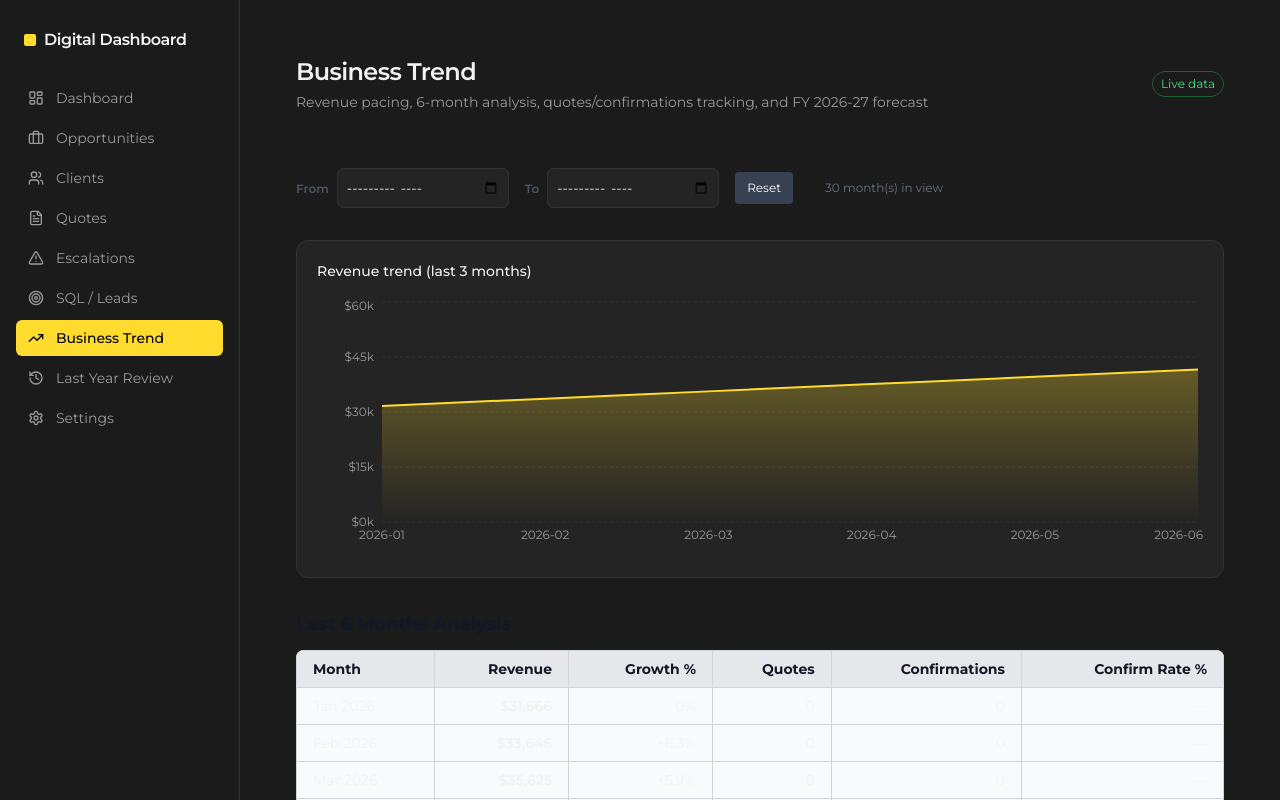
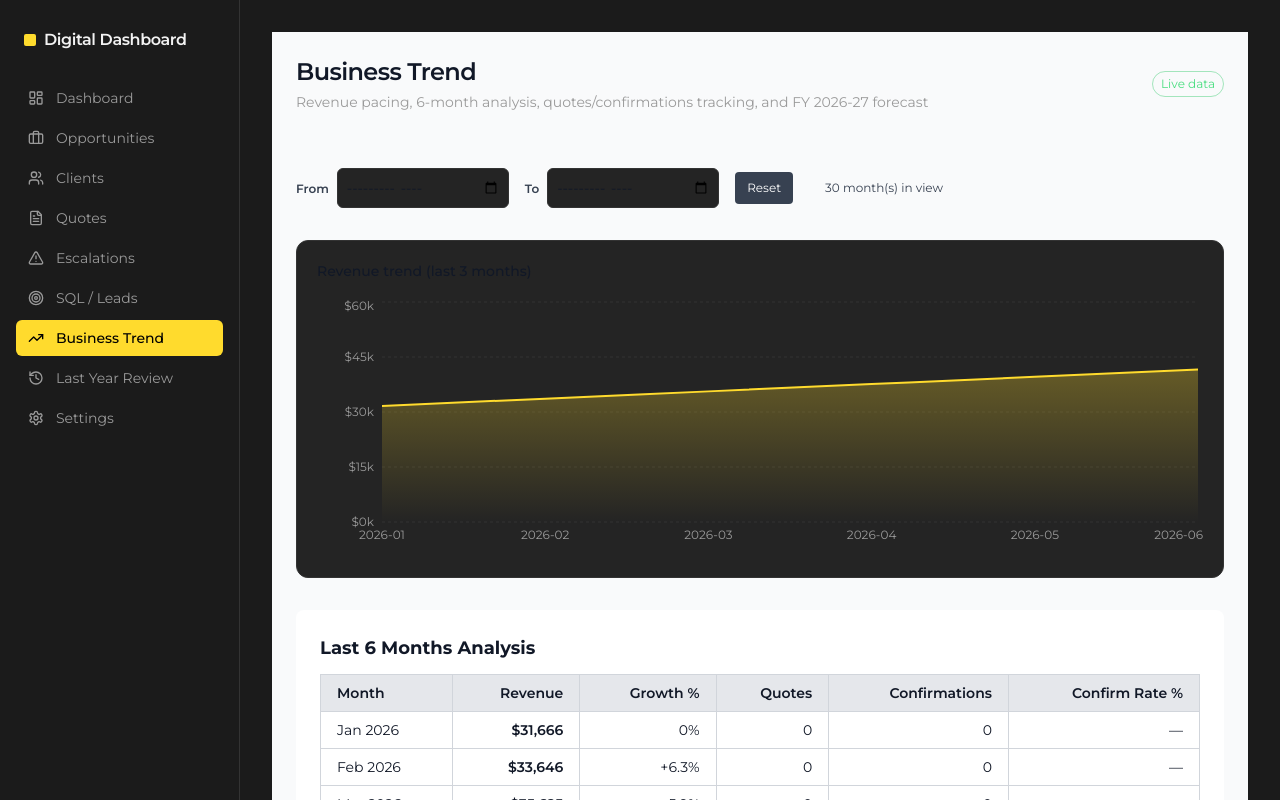
Before and after one commit to rahulkaushal21/Dashboard_2026_Digital, a Next.js app: page /business-trend in a window 1280 px wide. Built offline with nearby package versions, Linux system fonts and the light colour scheme; no server answers; the database is empty.

Commit message:
Update page.tsx

```diff
--- a/app/business-trend/page.tsx
+++ b/app/business-trend/page.tsx
@@ -6,16 +6,15 @@ import RevenueChart from '@/components/RevenueChart'
 import { getRevenue, getQuotes, getConversions, getBookingsFull, type RevenueRow, type Quote, type QuoteConversion, type BookingRow } from '@/lib/supabase'
 import { fmtUsd } from '@/lib/metrics'
 
-const selCls = 'bg-mav-panel border border-mav-line rounded-md px-2 py-2 text-sm outline-none focus:border-mav-yellow'
+const selCls = 'bg-mav-panel border border-mav-line rounded-md px-2 py-2 text-sm outline-none focus:border-mav-yellow text-gray-900'
 const ym = (s?: string) => (s || '').slice(0, 7)
 const SHORT = ['', 'Jan', 'Feb', 'Mar', 'Apr', 'May', 'Jun', 'Jul', 'Aug', 'Sep', 'Oct', 'Nov', 'Dec']
 const monLabel = (y?: string) => { const p = (y || '').split('-'); return p.length >= 2 ? `${SHORT[+p[1]]} ${p[0]}` : (y || '') }
 
-// Convert revenue rows to month+year keyed data, preserving month-year for accurate filtering
 function revenueByMonthYear(rows: RevenueRow[]) {
   const m: Record<string, number> = {}
   rows.forEach(r => {
-    const monthKey = ym(r.month)  // Extract YYYY-MM from the date
+    const monthKey = ym(r.month)
     m[monthKey] = (m[monthKey] || 0) + (r.amount_usd || 0)
   })
   return Object.keys(m).sort().map(month => ({
@@ -25,7 +24,6 @@ function revenueByMonthYear(rows: RevenueRow[]) {
   }))
 }
 
-// Get months in FY 2026-27 (April 2026 to March 2027)
 function getFY26Months(): string[] {
   const months: string[] = []
   for (let year = 2026; year <= 2027; year++) {
@@ -38,14 +36,12 @@ function getFY26Months(): string[] {
   return months
 }
 
-// Check if a month is in FY 2026-27
 function isInFY26(monthStr?: string): boolean {
   if (!monthStr) return false
   const fy26Months = getFY26Months()
   return fy26Months.includes(monthStr)
 }
 
-// Convert bookings to quote-like data for fallback display
 function bookingsToQuotes(bookings: BookingRow[]): Quote[] {
   return bookings.map((b, idx) => ({
     id: 100000 + (b.id || idx),
@@ -87,7 +83,6 @@ export default function BusinessTrendPage() {
     })()
   }, [])
 
-  // Last 6 months: identify latest month, go back 6, show all data in range
   const last6Mo = useMemo(() => {
     const byMonth = revenueByMonthYear(revenue)
     if (byMonth.length === 0) return []
@@ -113,7 +108,6 @@ export default function BusinessTrendPage() {
     })
   }, [revenue])
 
-  // FY 2026-27 analysis: Apr 2026 - Mar 2027
   const fy26Analysis = useMemo(() => {
     const fy26Months = getFY26Months()
     const fy26Rev = revenueByMonthYear(revenue).filter(r => isInFY26(ym(r.month)))
@@ -139,7 +133,6 @@ export default function BusinessTrendPage() {
     }
   }, [revenue])
 
-  // Quotes and confirmations: last 6 months
   const quotesAnalysis = useMemo(() => {
     const lastMonthStr = last6Mo.length > 0 ? ym(last6Mo[last6Mo.length - 1].month) : ''
     const sixMonthsAgo = lastMonthStr
@@ -164,46 +157,43 @@ export default function BusinessTrendPage() {
     }
   }, [quotes, last6Mo])
 
-  if (loading) return <div className="p-6">Loading business trend data...</div>
+  if (loading) return <div className="p-6 text-gray-900">Loading business trend data...</div>
 
   return (
-    <main className="flex flex-col gap-8 p-6">
+    <main className="flex flex-col gap-8 p-6 text-gray-900 bg-gray-50">
       <Header title="Business Trend" subtitle="Revenue pacing, 6-month analysis, quotes/confirmations tracking, and FY 2026-27 forecast" />
 
-      {/* Date range selector for manual exploration */}
-      <div className="flex gap-4 items-center">
+      <div className="flex gap-4 items-center text-gray-900">
         <label>
-          <span className="text-xs font-semibold text-gray-600 mr-2">From</span>
+          <span className="text-xs font-semibold text-gray-700 mr-2">From</span>
           <input type="month" value={fromMonth} onChange={e => setFromMonth(e.target.value)} className={selCls} />
         </label>
         <label>
-          <span className="text-xs font-semibold text-gray-600 mr-2">To</span>
+          <span className="text-xs font-semibold text-gray-700 mr-2">To</span>
           <input type="month" value={toMonth} onChange={e => setToMonth(e.target.value)} className={selCls} />
         </label>
         <button onClick={() => { setFromMonth(''); setToMonth('') }} className="text-xs px-3 py-2 bg-gray-700 text-white rounded hover:bg-gray-600">
           Reset
         </button>
-        <span className="text-xs text-gray-500 ml-4">
+        <span className="text-xs text-gray-700 ml-4">
           {revenue.length} month(s) in view
         </span>
       </div>
 
-      {/* Revenue trend chart */}
       <RevenueChart data={revenueByMonthYear(revenue)} from={fromMonth} to={toMonth} />
 
-      {/* Last 6 months analysis table */}
-      <div>
+      <div className="bg-white rounded-lg p-6">
         <h3 className="text-lg font-bold text-gray-900 mb-3">Last 6 Months Analysis</h3>
         <div className="overflow-x-auto">
-          <table className="w-full border-collapse text-sm bg-gray-50 rounded-lg overflow-hidden">
+          <table className="w-full border-collapse text-sm">
             <thead>
-              <tr className="bg-gray-200 text-gray-900">
-                <th className="border border-gray-300 px-4 py-2 text-left">Month</th>
-                <th className="border border-gray-300 px-4 py-2 text-right">Revenue</th>
-                <th className="border border-gray-300 px-4 py-2 text-right">Growth %</th>
-                <th className="border border-gray-300 px-4 py-2 text-right">Quotes</th>
-                <th className="border border-gray-300 px-4 py-2 text-right">Confirmations</th>
-                <th className="border border-gray-300 px-4 py-2 text-right">Confirm Rate %</th>
+              <tr className="bg-gray-200">
+                <th className="border border-gray-300 px-4 py-2 text-left text-gray-900 font-semibold">Month</th>
+                <th className="border border-gray-300 px-4 py-2 text-right text-gray-900 font-semibold">Revenue</th>
+                <th className="border border-gray-300 px-4 py-2 text-right text-gray-900 font-semibold">Growth %</th>
+                <th className="border border-gray-300 px-4 py-2 text-right text-gray-900 font-semibold">Quotes</th>
+                <th className="border border-gray-300 px-4 py-2 text-right text-gray-900 font-semibold">Confirmations</th>
+                <th className="border border-gray-300 px-4 py-2 text-right text-gray-900 font-semibold">Confirm Rate %</th>
               </tr>
             </thead>
             <tbody>
@@ -211,18 +201,18 @@ export default function BusinessTrendPage() {
                 const prev = idx > 0 ? last6Mo[idx - 1].revenue : item.revenue
                 const growth = prev > 0 ? Math.round(((item.revenue - prev) / prev) * 1000) / 10 : 0
                 return (
-                  <tr key={item.month} className="hover:bg-gray-100">
-                    <td className="border border-gray-300 px-4 py-2">{item.monthLabel}</td>
-                    <td className="border border-gray-300 px-4 py-2 text-right font-semibold">{fmtUsd(item.revenue)}</td>
-                    <td className="border border-gray-300 px-4 py-2 text-right">{growth > 0 ? '+' : ''}{growth}%</td>
-                    <td className="border border-gray-300 px-4 py-2 text-right">0</td>
-                    <td className="border border-gray-300 px-4 py-2 text-right">0</td>
-                    <td className="border border-gray-300 px-4 py-2 text-right">—</td>
+                  <tr key={item.month} className="hover:bg-gray-100 border-b border-gray-200">
+                    <td className="border border-gray-300 px-4 py-2 text-gray-900">{item.monthLabel}</td>
+                    <td className="border border-gray-300 px-4 py-2 text-right font-semibold text-gray-900">{fmtUsd(item.revenue)}</td>
+                    <td className="border border-gray-300 px-4 py-2 text-right text-gray-900">{growth > 0 ? '+' : ''}{growth}%</td>
+                    <td className="border border-gray-300 px-4 py-2 text-right text-gray-900">0</td>
+                    <td className="border border-gray-300 px-4 py-2 text-right text-gray-900">0</td>
+                    <td className="border border-gray-300 px-4 py-2 text-right text-gray-900">—</td>
                   </tr>
                 )
               }) : (
                 <tr>
-                  <td colSpan={6} className="border border-gray-300 px-4 py-2 text-center text-gray-500">No data available</td>
+                  <td colSpan={6} className="border border-gray-300 px-4 py-2 text-center text-gray-600">No data available</td>
                 </tr>
               )}
             </tbody>
@@ -230,18 +220,16 @@ export default function BusinessTrendPage() {
         </div>
       </div>
 
-      {/* FY 2026-27 Forecast section */}
       <div className="bg-white border border-gray-300 rounded-lg p-6">
         <h3 className="text-lg font-bold text-gray-900 mb-4">FY 2026-27 Forecast (Apr 2026 - Mar 2027)</h3>
 
-        <div className="mb-4 text-xs text-gray-600 space-y-1">
-          <p><strong>Financial Year Definition:</strong> April 2026 to March 2027 (12 months)</p>
-          <p><strong>Target:</strong> $3.5M total revenue</p>
-          <p><strong>Avg Monthly Revenue:</strong> Based on completed months in FY 2026-27</p>
-          <p><strong>Projected Total:</strong> (Actual revenue to date) + (Average monthly × remaining months)</p>
+        <div className="mb-4 text-xs text-gray-700 space-y-1">
+          <p><strong className="text-gray-900">Financial Year Definition:</strong> April 2026 to March 2027 (12 months)</p>
+          <p><strong className="text-gray-900">Target:</strong> $3.5M total revenue</p>
+          <p><strong className="text-gray-900">Avg Monthly Revenue:</strong> Based on completed months in FY 2026-27</p>
+          <p><strong className="text-gray-900">Projected Total:</strong> (Actual revenue to date) + (Average monthly × remaining months)</p>
         </div>
 
-        {/* KPI Cards */}
         <div className="grid grid-cols-2 md:grid-cols-4 gap-4 mb-6">
           <KPICard title="Avg Monthly Revenue (FY 26)" value={fmtUsd(Math.round(fy26Analysis.avgMonthly))} />
           <KPICard title="Projected Total (12 months)" value={fmtUsd(fy26Analysis.projected)} />
@@ -249,7 +237,6 @@ export default function BusinessTrendPage() {
           <KPICard title="Remaining Months" value={fy26Analysis.monthsRemaining.toString()} />
         </div>
 
-        {/* Progress bar */}
         <div className="mb-6">
           <div className="flex justify-between mb-2">
             <span className="text-sm font-semibold text-gray-900">Progress toward $3.5M target</span>
@@ -261,7 +248,7 @@ export default function BusinessTrendPage() {
               style={{ width: `${Math.min(fy26Analysis.targetProgress, 100)}%` }}
             />
           </div>
-          <div className="flex justify-between mt-2 text-xs text-gray-600">
+          <div className="flex justify-between mt-2 text-xs text-gray-700">
             <span>Current: {fmtUsd(fy26Analysis.totalRevenue)}</span>
             <span>Target: $3.5M</span>
           </div>
@@ -272,21 +259,20 @@ export default function BusinessTrendPage() {
           )}
         </div>
 
-        {/* FY data table */}
         {fy26Analysis.data.length > 0 ? (
           <div className="overflow-x-auto">
-            <table className="w-full border-collapse text-sm bg-gray-50 rounded-lg overflow-hidden">
+            <table className="w-full border-collapse text-sm">
               <thead>
                 <tr className="bg-gray-200">
-                  <th className="border border-gray-300 px-4 py-2 text-left">Month</th>
-                  <th className="border border-gray-300 px-4 py-2 text-right">Revenue</th>
+                  <th className="border border-gray-300 px-4 py-2 text-left text-gray-900 font-semibold">Month</th>
+                  <th className="border border-gray-300 px-4 py-2 text-right text-gray-900 font-semibold">Revenue</th>
                 </tr>
               </thead>
               <tbody>
                 {fy26Analysis.data.map((item, idx) => (
-                  <tr key={item.month} className="hover:bg-gray-100">
-                    <td className="border border-gray-300 px-4 py-2">{item.monthLabel}</td>
-                    <td className="border border-gray-300 px-4 py-2 text-right font-semibold">{fmtUsd(item.revenue)}</td>
+                  <tr key={item.month} className="hover:bg-gray-100 border-b border-gray-200">
+                    <td className="border border-gray-300 px-4 py-2 text-gray-900">{item.monthLabel}</td>
+                    <td className="border border-gray-300 px-4 py-2 text-right font-semibold text-gray-900">{fmtUsd(item.revenue)}</td>
                   </tr>
                 ))}
               </tbody>
@@ -296,14 +282,13 @@ export default function BusinessTrendPage() {
           <p className="text-sm text-gray-600">No FY 2026-27 data available yet (waiting for Apr 2026+ bookings)</p>
         )}
 
-        <p className="text-xs text-gray-500 mt-4">
+        <p className="text-xs text-gray-700 mt-4">
           {fy26Analysis.completedMonths} months completed
         </p>
       </div>
 
-      {/* Quotes and conversions section */}
       <div className="bg-white border border-gray-300 rounded-lg p-6">
-        <h3 className="text-lg font-bold text-gray-900 mb-4">Quotes & Confirmations (Last 6 Months) {quotes.length === 0 && <span className="text-xs text-gray-500 font-normal">(From Quote Tables)</span>}</h3>
+        <h3 className="text-lg font-bold text-gray-900 mb-4">Quotes & Confirmations (Last 6 Months) {quotes.length === 0 && <span className="text-xs text-gray-600 font-normal">(From Quote Tables)</span>}</h3>
 
         <div className="grid grid-cols-3 gap-4 mb-6">
           <KPICard title="QUOTES SHARED" value={quotesAnalysis.total.toString()} />
@@ -311,22 +296,20 @@ export default function BusinessTrendPage() {
           <KPICard title="CONFIRMATION RATE" value={quotesAnalysis.rate.toFixed(1) + '%'} />
         </div>
 
-        {/* Empty quotes fallback */}
         {quotes.length === 0 && (
           <div className="bg-yellow-50 border border-yellow-200 rounded p-3 mb-4 text-xs text-yellow-800">
             No quote data available. Showing bookings as confirmed conversions.
           </div>
         )}
 
-        {/* Quotes table */}
         <div className="overflow-x-auto">
-          <table className="w-full border-collapse text-sm bg-gray-50 rounded-lg overflow-hidden">
+          <table className="w-full border-collapse text-sm">
             <thead>
               <tr className="bg-gray-200">
-                <th className="border border-gray-300 px-4 py-2 text-left">Month</th>
-                <th className="border border-gray-300 px-4 py-2 text-right">Quotes</th>
-                <th className="border border-gray-300 px-4 py-2 text-right">Confirmations</th>
-                <th className="border border-gray-300 px-4 py-2 text-right">Confirmation Rate %</th>
+                <th className="border border-gray-300 px-4 py-2 text-left text-gray-900 font-semibold">Month</th>
+                <th className="border border-gray-300 px-4 py-2 text-right text-gray-900 font-semibold">Quotes</th>
+                <th className="border border-gray-300 px-4 py-2 text-right text-gray-900 font-semibold">Confirmations</th>
+                <th className="border border-gray-300 px-4 py-2 text-right text-gray-900 font-semibold">Confirmation Rate %</th>
               </tr>
             </thead>
             <tbody>
@@ -336,11 +319,11 @@ export default function BusinessTrendPage() {
                 const confirmed = monthQuotes.filter(q => (q.status || '').toLowerCase() === 'confirmed').length
                 const rate = monthQuotes.length > 0 ? Math.round((confirmed / monthQuotes.length) * 100) : 0
                 return (
-                  <tr key={month.month} className="hover:bg-gray-100">
-                    <td className="border border-gray-300 px-4 py-2">{month.monthLabel}</td>
-                    <td className="border border-gray-300 px-4 py-2 text-right">{monthQuotes.length}</td>
-                    <td className="border border-gray-300 px-4 py-2 text-right">{confirmed}</td>
-                    <td className="border border-gray-300 px-4 py-2 text-right">{monthQuotes.length > 0 ? rate + '%' : '—'}</td>
+                  <tr key={month.month} className="hover:bg-gray-100 border-b border-gray-200">
+                    <td className="border border-gray-300 px-4 py-2 text-gray-900">{month.monthLabel}</td>
+                    <td className="border border-gray-300 px-4 py-2 text-right text-gray-900">{monthQuotes.length}</td>
+                    <td className="border border-gray-300 px-4 py-2 text-right text-gray-900">{confirmed}</td>
+                    <td className="border border-gray-300 px-4 py-2 text-right text-gray-900">{monthQuotes.length > 0 ? rate + '%' : '—'}</td>
                   </tr>
                 )
               })}
```
